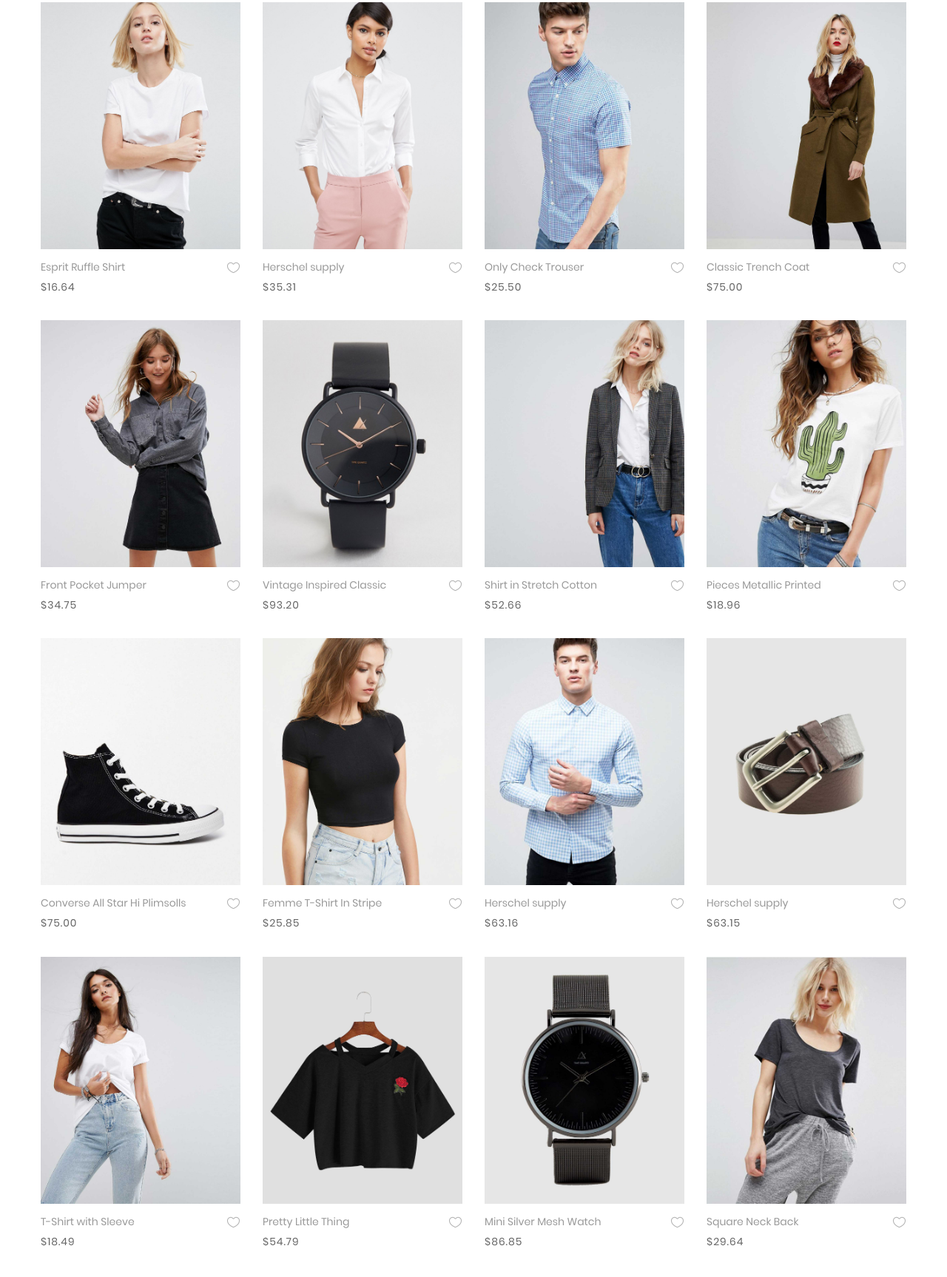
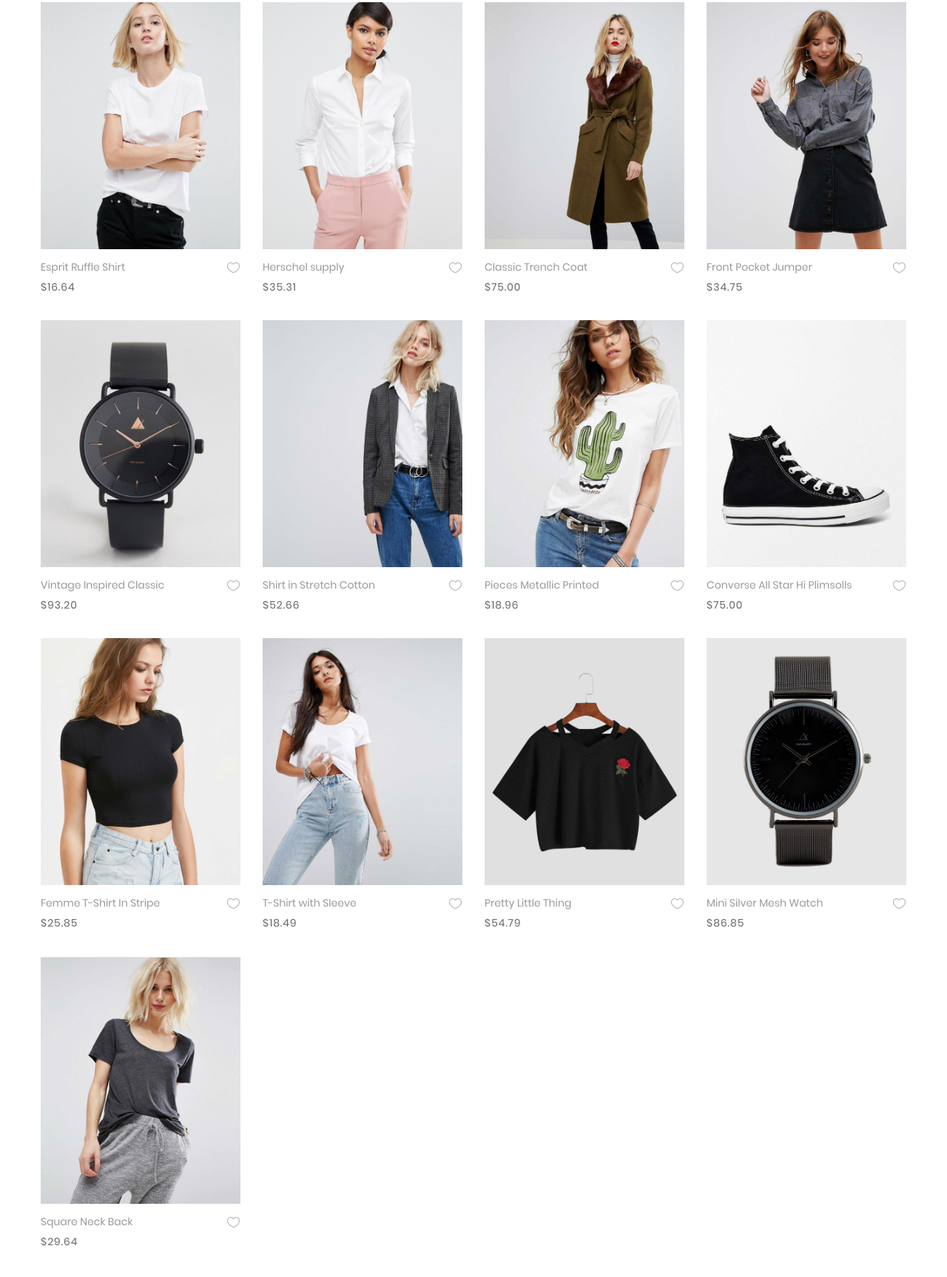
Before and after one commit to ens-csv/dia5, a plain HTML site: page product.html in a window 1280 px wide. Shown: the part 264-1991 px from the top of the page at 74% size. Drawn offline with Linux system fonts and the light colour scheme; a web font is replaced by a local one.

Commit message:
Only women

```diff
--- a/product.html
+++ b/product.html
@@ -328,10 +328,6 @@
 						Mujer
 					</button>
 
-					<button class="stext-106 cl6 hov1 bor3 trans-04 m-r-32 m-tb-5" data-filter=".men">
-						Hombre
-					</button>
-
 					<button class="stext-106 cl6 hov1 bor3 trans-04 m-r-32 m-tb-5" data-filter=".bag">
 						Bolsos
 					</button>
@@ -625,38 +621,6 @@
 					</div>
 				</div>
 
-				<div class="col-sm-6 col-md-4 col-lg-3 p-b-35 isotope-item men">
-					<!-- Block2 -->
-					<div class="block2">
-						<div class="block2-pic hov-img0">
-							<img src="images/product-03.jpg" alt="IMG-PRODUCT">
-
-							<a href="#" class="block2-btn flex-c-m stext-103 cl2 size-102 bg0 bor2 hov-btn1 p-lr-15 trans-04 js-show-modal1">
-								Quick View
-							</a>
-						</div>
-
-						<div class="block2-txt flex-w flex-t p-t-14">
-							<div class="block2-txt-child1 flex-col-l ">
-								<a href="product-detail.html" class="stext-104 cl4 hov-cl1 trans-04 js-name-b2 p-b-6">
-									Only Check Trouser
-								</a>
-
-								<span class="stext-105 cl3">
-									$25.50
-								</span>
-							</div>
-
-							<div class="block2-txt-child2 flex-r p-t-3">
-								<a href="#" class="btn-addwish-b2 dis-block pos-relative js-addwish-b2">
-									<img class="icon-heart1 dis-block trans-04" src="images/icons/icon-heart-01.png" alt="ICON">
-									<img class="icon-heart2 dis-block trans-04 ab-t-l" src="images/icons/icon-heart-02.png" alt="ICON">
-								</a>
-							</div>
-						</div>
-					</div>
-				</div>
-
 				<div class="col-sm-6 col-md-4 col-lg-3 p-b-35 isotope-item women">
 					<!-- Block2 -->
 					<div class="block2">
@@ -881,70 +845,6 @@
 					</div>
 				</div>
 
-				<div class="col-sm-6 col-md-4 col-lg-3 p-b-35 isotope-item men">
-					<!-- Block2 -->
-					<div class="block2">
-						<div class="block2-pic hov-img0">
-							<img src="images/product-11.jpg" alt="IMG-PRODUCT">
-
-							<a href="#" class="block2-btn flex-c-m stext-103 cl2 size-102 bg0 bor2 hov-btn1 p-lr-15 trans-04 js-show-modal1">
-								Quick View
-							</a>
-						</div>
-
-						<div class="block2-txt flex-w flex-t p-t-14">
-							<div class="block2-txt-child1 flex-col-l ">
-								<a href="product-detail.html" class="stext-104 cl4 hov-cl1 trans-04 js-name-b2 p-b-6">
-									Herschel supply
-								</a>
-
-								<span class="stext-105 cl3">
-									$63.16
-								</span>
-							</div>
-
-							<div class="block2-txt-child2 flex-r p-t-3">
-								<a href="#" class="btn-addwish-b2 dis-block pos-relative js-addwish-b2">
-									<img class="icon-heart1 dis-block trans-04" src="images/icons/icon-heart-01.png" alt="ICON">
-									<img class="icon-heart2 dis-block trans-04 ab-t-l" src="images/icons/icon-heart-02.png" alt="ICON">
-								</a>
-							</div>
-						</div>
-					</div>
-				</div>
-
-				<div class="col-sm-6 col-md-4 col-lg-3 p-b-35 isotope-item men">
-					<!-- Block2 -->
-					<div class="block2">
-						<div class="block2-pic hov-img0">
-							<img src="images/product-12.jpg" alt="IMG-PRODUCT">
-
-							<a href="#" class="block2-btn flex-c-m stext-103 cl2 size-102 bg0 bor2 hov-btn1 p-lr-15 trans-04 js-show-modal1">
-								Quick View
-							</a>
-						</div>
-
-						<div class="block2-txt flex-w flex-t p-t-14">
-							<div class="block2-txt-child1 flex-col-l ">
-								<a href="product-detail.html" class="stext-104 cl4 hov-cl1 trans-04 js-name-b2 p-b-6">
-									Herschel supply
-								</a>
-
-								<span class="stext-105 cl3">
-									$63.15
-								</span>
-							</div>
-
-							<div class="block2-txt-child2 flex-r p-t-3">
-								<a href="#" class="btn-addwish-b2 dis-block pos-relative js-addwish-b2">
-									<img class="icon-heart1 dis-block trans-04" src="images/icons/icon-heart-01.png" alt="ICON">
-									<img class="icon-heart2 dis-block trans-04 ab-t-l" src="images/icons/icon-heart-02.png" alt="ICON">
-								</a>
-							</div>
-						</div>
-					</div>
-				</div>
-
 				<div class="col-sm-6 col-md-4 col-lg-3 p-b-35 isotope-item women">
 					<!-- Block2 -->
 					<div class="block2">
@@ -1097,12 +997,6 @@
 						<li class="p-b-10">
 							<a href="product.html" class="stext-107 cl7 hov-cl1 trans-04">
 								Mujer
-							</a>
-						</li>
-
-						<li class="p-b-10">
-							<a href="product.html" class="stext-107 cl7 hov-cl1 trans-04" data-filter=".men">
-								Hombre
 							</a>
 						</li>
 
```
Also changed, not shown: product-detail.html (+0 -11 lines).
